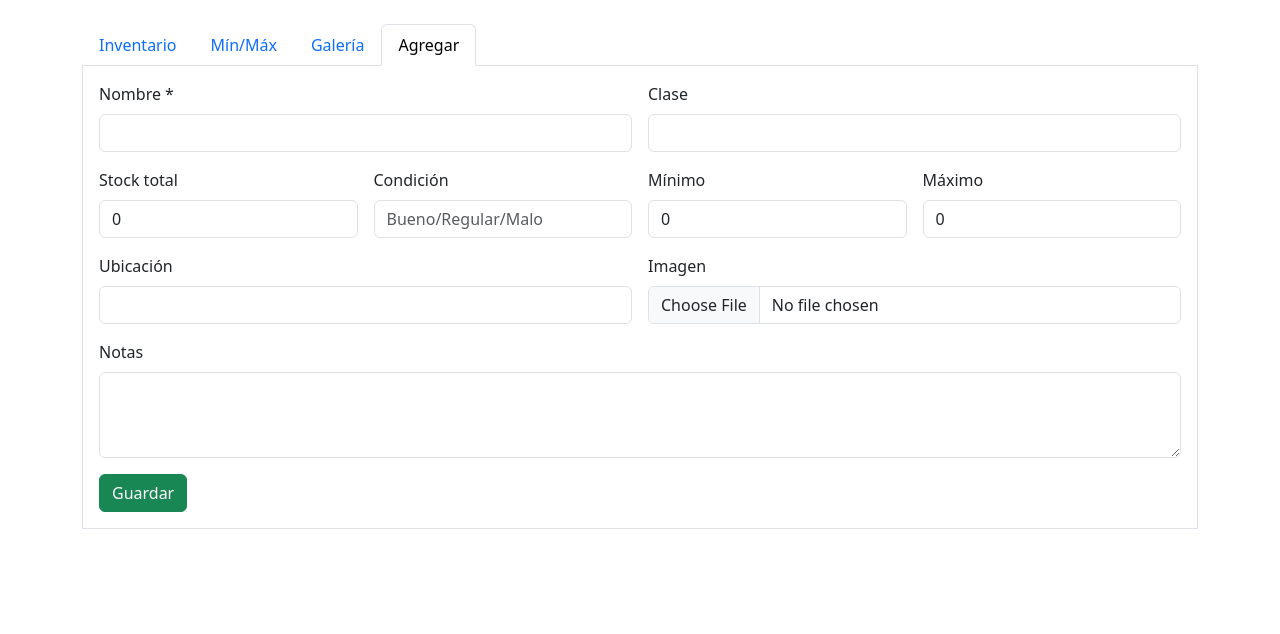
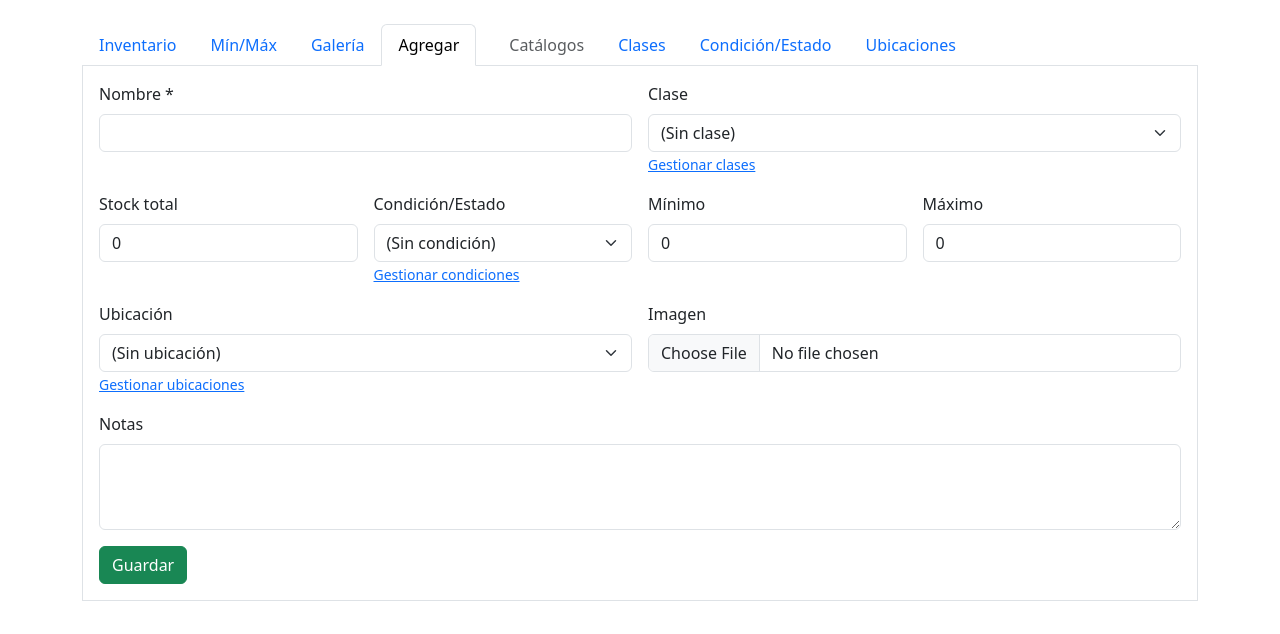
Before and after one commit to ContaFullgas/inventario-oficina, a PHP site: page / in a window 1280 px wide, after a click on "Agregar". Shown: the part 50-684 px from the top of the page. Run offline with PHP 8.4, Linux system fonts and the light colour scheme; tables that the repository leaves empty or names only in its code hold one stand-in row (values such as "Sample post"); grey boxes marked "Sample" are stand-in pictures.

Commit message:
versión antes de usar claves foraneas para las clases, estados y ubicaciones

```diff
--- a/public/agregar.php
+++ b/public/agregar.php
@@ -1,6 +1,10 @@
 <?php
 require_once __DIR__.'/../config/db.php';
 require_once __DIR__.'/../config/util.php';
+
+$clases = $pdo->query("SELECT nombre FROM cat_clases ORDER BY nombre")->fetchAll(PDO::FETCH_COLUMN);
+$conds  = $pdo->query("SELECT nombre FROM cat_condiciones ORDER BY nombre")->fetchAll(PDO::FETCH_COLUMN);
+$ubis   = $pdo->query("SELECT nombre FROM cat_ubicaciones ORDER BY nombre")->fetchAll(PDO::FETCH_COLUMN);
 ?>
 <form method="post" enctype="multipart/form-data" class="row g-3" action="agregar_guardar.php">
   <?=csrf_field()?>
@@ -10,15 +14,24 @@
   </div>
   <div class="col-md-6">
     <label class="form-label">Clase</label>
-    <input type="text" name="clase" class="form-control">
+    <select name="clase" class="form-select">
+      <option value="">(Sin clase)</option>
+      <?php foreach($clases as $c): ?><option value="<?=h($c)?>"><?=h($c)?></option><?php endforeach; ?>
+    </select>
+    <small><a href="index.php?tab=cclase#cclase">Gestionar clases</a></small>
   </div>
+
   <div class="col-md-3">
     <label class="form-label">Stock total</label>
     <input type="number" name="cantidad" class="form-control" value="0" min="0">
   </div>
   <div class="col-md-3">
-    <label class="form-label">Condición</label>
-    <input type="text" name="condicion" class="form-control" placeholder="Bueno/Regular/Malo">
+    <label class="form-label">Condición/Estado</label>
+    <select name="condicion" class="form-select">
+      <option value="">(Sin condición)</option>
+      <?php foreach($conds as $c): ?><option value="<?=h($c)?>"><?=h($c)?></option><?php endforeach; ?>
+    </select>
+    <small><a href="index.php?tab=ccond#ccond">Gestionar condiciones</a></small>
   </div>
   <div class="col-md-3">
     <label class="form-label">Mínimo</label>
@@ -28,10 +41,16 @@
     <label class="form-label">Máximo</label>
     <input type="number" name="max_stock" class="form-control" value="0" min="0">
   </div>
+
   <div class="col-md-6">
     <label class="form-label">Ubicación</label>
-    <input type="text" name="ubicacion" class="form-control">
+    <select name="ubicacion" class="form-select">
+      <option value="">(Sin ubicación)</option>
+      <?php foreach($ubis as $u): ?><option value="<?=h($u)?>"><?=h($u)?></option><?php endforeach; ?>
+    </select>
+    <small><a href="index.php?tab=cubi#cubi">Gestionar ubicaciones</a></small>
   </div>
+
   <div class="col-md-6">
     <label class="form-label">Imagen</label>
     <input type="file" name="imagen" class="form-control" accept="image/*">
--- /dev/null
+++ b/public/cat_clases.php
@@ -0,0 +1,89 @@
+<?php
+ob_start();
+require_once __DIR__.'/../config/db.php';
+require_once __DIR__.'/../config/util.php';
+
+$errors = [];
+if ($_SERVER['REQUEST_METHOD'] === 'POST') {
+  check_csrf();
+
+  // SOLO atiende si viene del formulario de clases:
+  if (isset($_POST['accion_clase']) && $_POST['accion_clase'] === 'add') {
+    $nombre = trim($_POST['nombre'] ?? '');
+    if ($nombre === '') $errors[] = 'El nombre es obligatorio';
+    if (!$errors) {
+      $stmt = $pdo->prepare("INSERT INTO cat_clases (nombre) VALUES (:n)");
+      try {
+        $stmt->execute([':n'=>$nombre]);
+        flash_set('ok','Clase agregada');
+      } catch(PDOException $e) {
+        $errors[] = 'No se pudo agregar (¿duplicado?)';
+      }
+      if (!$errors) { header('Location: index.php?tab=cclase#cclase', true, 303); exit; }
+    }
+  }
+
+  if (isset($_POST['accion_clase']) && $_POST['accion_clase'] === 'del') {
+        $id = (int)($_POST['id'] ?? 0);
+        if ($id > 0) {
+                // 1) Obtener el nombre de la clase
+                $row = $pdo->prepare("SELECT nombre FROM cat_clases WHERE id=:id");
+                $row->execute([':id'=>$id]);
+                $clase = $row->fetchColumn();
+
+                if ($clase !== false) {
+                // 2) ¿Está en uso por items?
+                $c = $pdo->prepare("SELECT COUNT(*) FROM items WHERE clase = :c");
+                $c->execute([':c'=>$clase]);
+                $usos = (int)$c->fetchColumn();
+
+                if ($usos > 0) {
+                    flash_set('ok', "No se puede eliminar: está en uso por $usos producto(s).");
+                } else {
+                    $pdo->prepare("DELETE FROM cat_clases WHERE id=:id")->execute([':id'=>$id]);
+                    flash_set('ok', 'Clase eliminada');
+                }
+            }
+        }
+        header('Location: index.php?tab=cclase#cclase', true, 303); exit;
+    }
+
+}
+
+$rows = $pdo->query("SELECT * FROM cat_clases ORDER BY nombre")->fetchAll();
+?>
+<form class="row g-2 mb-3" method="post" action="cat_clases.php">
+  <?=csrf_field()?>
+  <input type="hidden" name="accion_clase" value="add">
+  <div class="col-md-8">
+    <label class="form-label">Nueva clase</label>
+    <input name="nombre" class="form-control" required>
+  </div>
+  <div class="col-md-4 d-flex align-items-end">
+    <button class="btn btn-success w-100">Agregar</button>
+  </div>
+</form>
+<?php if ($errors): ?>
+  <div class="alert alert-danger"><ul class="mb-0"><?php foreach($errors as $e): ?><li><?=h($e)?></li><?php endforeach; ?></ul></div>
+<?php endif; ?>
+
+<div class="table-responsive">
+<table class="table table-sm table-hover align-middle">
+  <thead><tr><th>Clase</th><th style="width:120px;">Acciones</th></tr></thead>
+  <tbody>
+    <?php foreach($rows as $r): ?>
+      <tr>
+        <td><?=h($r['nombre'])?></td>
+        <td>
+          <form method="post" class="d-inline" onsubmit="return confirm('¿Eliminar?');" action="cat_clases.php">
+            <?=csrf_field()?>
+            <input type="hidden" name="accion_clase" value="del">
+            <input type="hidden" name="id" value="<?=$r['id']?>">
+            <button class="btn btn-sm btn-outline-danger">Eliminar</button>
+          </form>
+        </td>
+      </tr>
+    <?php endforeach; ?>
+  </tbody>
+</table>
+</div>
--- /dev/null
+++ b/public/cat_condiciones.php
@@ -0,0 +1,89 @@
+<?php
+ob_start();
+require_once __DIR__.'/../config/db.php';
+require_once __DIR__.'/../config/util.php';
+
+$errors = [];
+if ($_SERVER['REQUEST_METHOD'] === 'POST') {
+  check_csrf();
+
+  // SOLO atiende si viene del formulario de condiciones:
+  if (isset($_POST['accion_cond']) && $_POST['accion_cond'] === 'add') {
+    $nombre = trim($_POST['nombre'] ?? '');
+    if ($nombre === '') $errors[] = 'El nombre es obligatorio';
+    if (!$errors) {
+      $stmt = $pdo->prepare("INSERT INTO cat_condiciones (nombre) VALUES (:n)");
+      try {
+        $stmt->execute([':n'=>$nombre]);
+        flash_set('ok','Condición/Estado agregada');
+      } catch(PDOException $e) {
+        $errors[] = 'No se pudo agregar (¿duplicado?)';
+      }
+      if (!$errors) { header('Location: index.php?tab=ccond#ccond', true, 303); exit; }
+    }
+  }
+
+    if (isset($_POST['accion_cond']) && $_POST['accion_cond'] === 'del') {
+        $id = (int)($_POST['id'] ?? 0);
+        if ($id > 0) {
+            // 1) Obtener el nombre de la condición/estado
+            $row = $pdo->prepare("SELECT nombre FROM cat_condiciones WHERE id=:id");
+            $row->execute([':id'=>$id]);
+            $nombre = $row->fetchColumn();
+
+            if ($nombre !== false) {
+            // 2) Contar usos en items
+            $c = $pdo->prepare("SELECT COUNT(*) FROM items WHERE condicion = :v");
+            $c->execute([':v'=>$nombre]);
+            $usos = (int)$c->fetchColumn();
+
+            if ($usos > 0) {
+                flash_set('ok', "No se puede eliminar: está en uso por $usos producto(s).");
+            } else {
+                $pdo->prepare("DELETE FROM cat_condiciones WHERE id=:id")->execute([':id'=>$id]);
+                flash_set('ok', "Condición/Estado eliminado.");
+            }
+            }
+        }
+        header('Location: index.php?tab=ccond#ccond', true, 303);
+        exit;
+    }
+}
+
+$rows = $pdo->query("SELECT * FROM cat_condiciones ORDER BY nombre")->fetchAll();
+?>
+<form class="row g-2 mb-3" method="post" action="cat_condiciones.php">
+  <?=csrf_field()?>
+  <input type="hidden" name="accion_cond" value="add">
+  <div class="col-md-8">
+    <label class="form-label">Nueva condición/estado</label>
+    <input name="nombre" class="form-control" required>
+  </div>
+  <div class="col-md-4 d-flex align-items-end">
+    <button class="btn btn-success w-100">Agregar</button>
+  </div>
+</form>
+<?php if ($errors): ?>
+  <div class="alert alert-danger"><ul class="mb-0"><?php foreach($errors as $e): ?><li><?=h($e)?></li><?php endforeach; ?></ul></div>
+<?php endif; ?>
+
+<div class="table-responsive">
+<table class="table table-sm table-hover align-middle">
+  <thead><tr><th>Condición/Estado</th><th style="width:120px;">Acciones</th></tr></thead>
+  <tbody>
+    <?php foreach($rows as $r): ?>
+      <tr>
+        <td><?=h($r['nombre'])?></td>
+        <td>
+          <form method="post" class="d-inline" onsubmit="return confirm('¿Eliminar?');" action="cat_condiciones.php">
+            <?=csrf_field()?>
+            <input type="hidden" name="accion_cond" value="del">
+            <input type="hidden" name="id" value="<?=$r['id']?>">
+            <button class="btn btn-sm btn-outline-danger">Eliminar</button>
+          </form>
+        </td>
+      </tr>
+    <?php endforeach; ?>
+  </tbody>
+</table>
+</div>
--- /dev/null
+++ b/public/cat_ubicaciones.php
@@ -0,0 +1,90 @@
+<?php
+ob_start();
+require_once __DIR__.'/../config/db.php';
+require_once __DIR__.'/../config/util.php';
+
+$errors = [];
+if ($_SERVER['REQUEST_METHOD'] === 'POST') {
+  check_csrf();
+
+  // SOLO atiende si viene del formulario de ubicaciones:
+  if (isset($_POST['accion_ubi']) && $_POST['accion_ubi'] === 'add') {
+    $nombre = trim($_POST['nombre'] ?? '');
+    if ($nombre === '') $errors[] = 'El nombre es obligatorio';
+    if (!$errors) {
+      $stmt = $pdo->prepare("INSERT INTO cat_ubicaciones (nombre) VALUES (:n)");
+      try {
+        $stmt->execute([':n'=>$nombre]);
+        flash_set('ok','Ubicación agregada');
+      } catch(PDOException $e) {
+        $errors[] = 'No se pudo agregar (¿duplicado?)';
+      }
+      if (!$errors) { header('Location: index.php?tab=cubi#cubi', true, 303); exit; }
+    }
+  }
+
+  if (isset($_POST['accion_ubi']) && $_POST['accion_ubi'] === 'del') {
+        $id = (int)($_POST['id'] ?? 0);
+        if ($id > 0) {
+            // 1) Obtener el nombre de la ubicación
+            $row = $pdo->prepare("SELECT nombre FROM cat_ubicaciones WHERE id=:id");
+            $row->execute([':id'=>$id]);
+            $nombre = $row->fetchColumn();
+
+            if ($nombre !== false) {
+                // 2) Contar usos en items
+                $c = $pdo->prepare("SELECT COUNT(*) FROM items WHERE ubicacion = :v");
+                $c->execute([':v'=>$nombre]);
+                $usos = (int)$c->fetchColumn();
+
+                if ($usos > 0) {
+                    flash_set('ok', "No se puede eliminar: está en uso por $usos producto(s).");
+                } else {
+                    $pdo->prepare("DELETE FROM cat_ubicaciones WHERE id=:id")->execute([':id'=>$id]);
+                    flash_set('ok', "Ubicación eliminada.");
+                }
+            }
+        }
+        header('Location: index.php?tab=cubi#cubi', true, 303);
+        exit;
+    }
+
+}
+
+$rows = $pdo->query("SELECT * FROM cat_ubicaciones ORDER BY nombre")->fetchAll();
+?>
+<form class="row g-2 mb-3" method="post" action="cat_ubicaciones.php">
+  <?=csrf_field()?>
+  <input type="hidden" name="accion_ubi" value="add">
+  <div class="col-md-8">
+    <label class="form-label">Nueva ubicación</label>
+    <input name="nombre" class="form-control" required>
+  </div>
+  <div class="col-md-4 d-flex align-items-end">
+    <button class="btn btn-success w-100">Agregar</button>
+  </div>
+</form>
+<?php if ($errors): ?>
+  <div class="alert alert-danger"><ul class="mb-0"><?php foreach($errors as $e): ?><li><?=h($e)?></li><?php endforeach; ?></ul></div>
+<?php endif; ?>
+
+<div class="table-responsive">
+<table class="table table-sm table-hover align-middle">
+  <thead><tr><th>Ubicación</th><th style="width:120px;">Acciones</th></tr></thead>
+  <tbody>
+    <?php foreach($rows as $r): ?>
+      <tr>
+        <td><?=h($r['nombre'])?></td>
+        <td>
+          <form method="post" class="d-inline" onsubmit="return confirm('¿Eliminar?');" action="cat_ubicaciones.php">
+            <?=csrf_field()?>
+            <input type="hidden" name="accion_ubi" value="del">
+            <input type="hidden" name="id" value="<?=$r['id']?>">
+            <button class="btn btn-sm btn-outline-danger">Eliminar</button>
+          </form>
+        </td>
+      </tr>
+    <?php endforeach; ?>
+  </tbody>
+</table>
+</div>
--- a/public/index.php
+++ b/public/index.php
@@ -1,13 +1,11 @@
 <?php ob_start(); require_once __DIR__.'/../config/db.php'; ?>
 <?php require_once __DIR__.'/../config/util.php'; ?>
 <?php
-// Evitar cache del navegador para que la tabla siempre se renderice fresca
 header('Cache-Control: no-store, no-cache, must-revalidate, max-age=0');
 header('Pragma: no-cache');
 
-// Tab activa y flash
 $tab = $_GET['tab'] ?? '';
-$tabs = ['inv','mm','gal','add'];
+$tabs = ['inv','mm','gal','add','cclase','ccond','cubi'];
 if (!in_array($tab, $tabs, true)) { $tab = 'inv'; }
 $flash_ok = flash_get('ok') ?? null;
 ?>
@@ -35,18 +33,14 @@
   <?php endif; ?>
 
   <ul class="nav nav-tabs" id="tabs" role="tablist">
-    <li class="nav-item" role="presentation">
-      <button class="nav-link <?= $tab==='inv'?'active':'' ?>" id="inv-tab" data-bs-toggle="tab" data-bs-target="#inv" type="button">Inventario</button>
-    </li>
-    <li class="nav-item" role="presentation">
-      <button class="nav-link <?= $tab==='mm'?'active':'' ?>" id="mm-tab" data-bs-toggle="tab" data-bs-target="#mm" type="button">Mín/Máx</button>
-    </li>
-    <li class="nav-item" role="presentation">
-      <button class="nav-link <?= $tab==='gal'?'active':'' ?>" id="gal-tab" data-bs-toggle="tab" data-bs-target="#gal" type="button">Galería</button>
-    </li>
-    <li class="nav-item" role="presentation">
-      <button class="nav-link <?= $tab==='add'?'active':'' ?>" id="add-tab" data-bs-toggle="tab" data-bs-target="#add" type="button">Agregar</button>
-    </li>
+    <li class="nav-item"><button class="nav-link <?= $tab==='inv'?'active':'' ?>" data-bs-toggle="tab" data-bs-target="#inv" type="button">Inventario</button></li>
+    <li class="nav-item"><button class="nav-link <?= $tab==='mm'?'active':'' ?>" data-bs-toggle="tab" data-bs-target="#mm" type="button">Mín/Máx</button></li>
+    <li class="nav-item"><button class="nav-link <?= $tab==='gal'?'active':'' ?>" data-bs-toggle="tab" data-bs-target="#gal" type="button">Galería</button></li>
+    <li class="nav-item"><button class="nav-link <?= $tab==='add'?'active':'' ?>" data-bs-toggle="tab" data-bs-target="#add" type="button">Agregar</button></li>
+    <li class="nav-item ms-3"><span class="nav-link disabled text-muted">Catálogos</span></li>
+    <li class="nav-item"><button class="nav-link <?= $tab==='cclase'?'active':'' ?>" data-bs-toggle="tab" data-bs-target="#cclase" type="button">Clases</button></li>
+    <li class="nav-item"><button class="nav-link <?= $tab==='ccond'?'active':'' ?>" data-bs-toggle="tab" data-bs-target="#ccond" type="button">Condición/Estado</button></li>
+    <li class="nav-item"><button class="nav-link <?= $tab==='cubi'?'active':'' ?>" data-bs-toggle="tab" data-bs-target="#cubi" type="button">Ubicaciones</button></li>
   </ul>
 
   <div class="tab-content border border-top-0 p-3">
@@ -54,12 +48,14 @@
     <div class="tab-pane fade <?= $tab==='mm'?'show active':'' ?>" id="mm"><?php include __DIR__.'/minmax.php'; ?></div>
     <div class="tab-pane fade <?= $tab==='gal'?'show active':'' ?>" id="gal"><?php include __DIR__.'/galeria.php'; ?></div>
     <div class="tab-pane fade <?= $tab==='add'?'show active':'' ?>" id="add"><?php include __DIR__.'/agregar.php'; ?></div>
+
+    <div class="tab-pane fade <?= $tab==='cclase'?'show active':'' ?>" id="cclase"><?php include __DIR__.'/cat_clases.php'; ?></div>
+    <div class="tab-pane fade <?= $tab==='ccond'?'show active':'' ?>" id="ccond"><?php include __DIR__.'/cat_condiciones.php'; ?></div>
+    <div class="tab-pane fade <?= $tab==='cubi'?'show active':'' ?>" id="cubi"><?php include __DIR__.'/cat_ubicaciones.php'; ?></div>
   </div>
 </div>
 
 <script src="https://cdn.jsdelivr.net/npm/bootstrap@5.3.3/dist/js/bootstrap.bundle.min.js"></script>
-
-<!-- Fuerza la activación de pestaña por ?tab= -->
 <script>
 (function(){
   var params = new URLSearchParams(window.location.search);
--- a/public/inventario.php
+++ b/public/inventario.php
@@ -20,7 +20,7 @@
 $stmt->execute($params);
 $items = $stmt->fetchAll();
 
-$clases = $pdo->query("SELECT DISTINCT clase FROM items WHERE clase IS NOT NULL AND clase<>'' ORDER BY clase")->fetchAll(PDO::FETCH_COLUMN);
+$clases = $pdo->query("SELECT nombre FROM cat_clases ORDER BY nombre")->fetchAll(PDO::FETCH_COLUMN);
 ?>
 <form class="row gy-2 gx-2 align-items-end mb-3" method="get">
   <div class="col-md-5">
```
Also changed, not shown: public/editar.php (+35 -71 lines), uploads/img_68dab5c170f450.79985800.jpg (added), uploads/img_68dab637281aa5.76223605.jpg (added).
